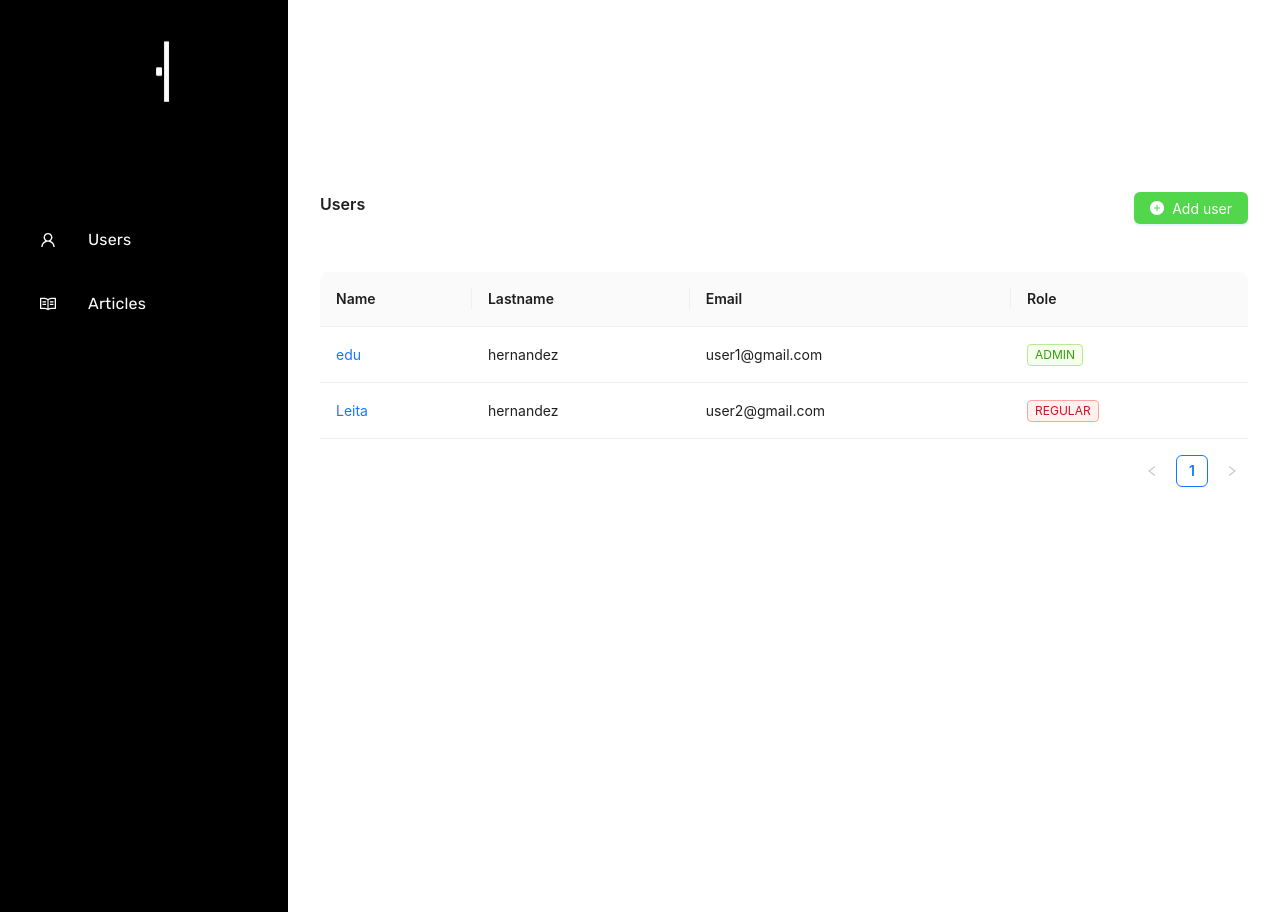
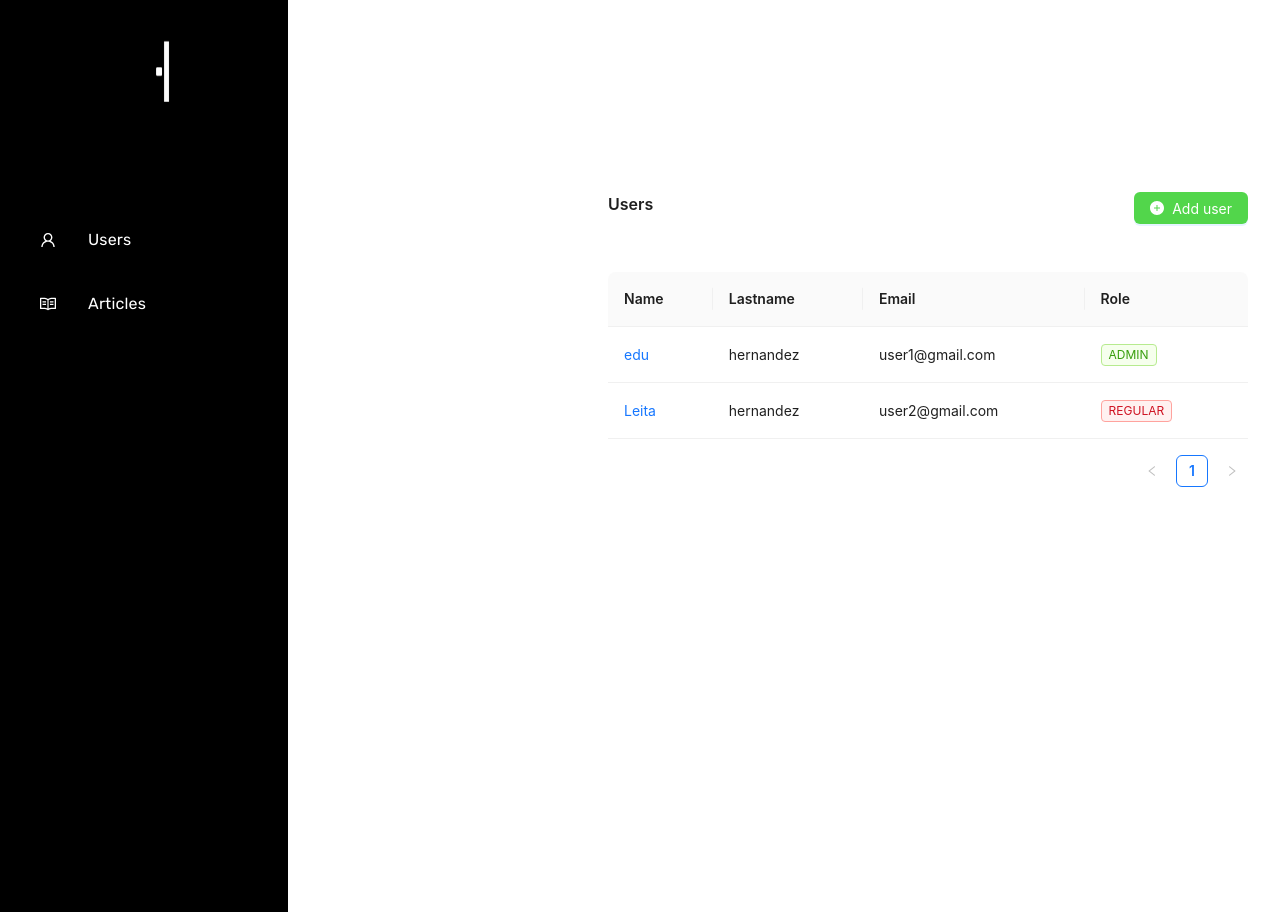
Before and after one commit to eduardohralejandro/logicgateblog_client, a React (Vite) app in the folder admin/: page / in a window 1280 px wide. Built offline with nearby package versions, Linux system fonts and the light colour scheme; sample sign-in values are in the browser's storage.

Commit message:
add new layout design to prevent navbar overlapping

```diff
--- a/admin/src/App.tsx
+++ b/admin/src/App.tsx
@@ -30,7 +30,17 @@ function App() {
   return (
     <Router>
       <div className={styles.app_container}>
-        {isLoggedIn || isAuthenticated?.token ? <VerticalNavbar /> : null}
+        {isLoggedIn || isAuthenticated?.token ? (
+          <div style={{ display: "flex" }}>
+            <VerticalNavbar />{" "}
+            <div
+              style={{
+                maxWidth: "18rem",
+                minWidth: "18rem",
+              }}
+            ></div>
+          </div>
+        ) : null}
         <Routes>
           <Route element={<ProtectedRoutes />}>
             <Route path="/" element={<UserItem />} />
```
Also changed, not shown: admin/vite.config.ts.timestamp-1711606661209-2e96dde2f82bf.mjs (added, +10 -0 lines).
